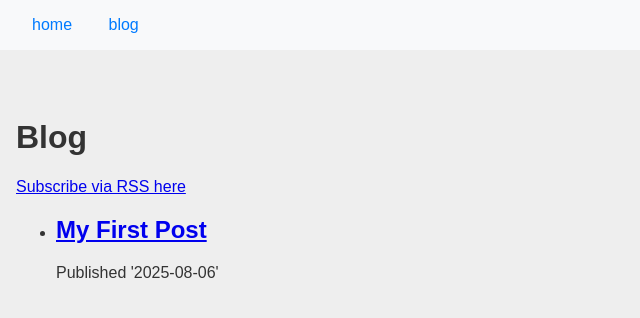
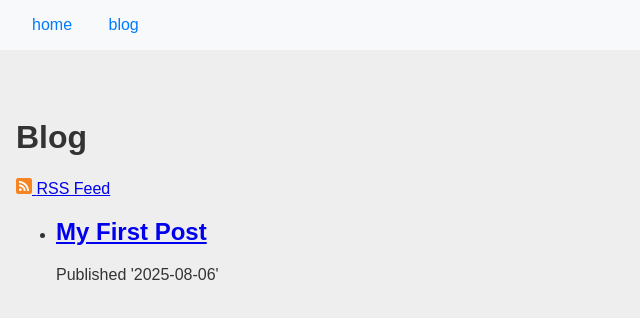
Before and after one commit to andrewbaughman/website, a SvelteKit app: page /blog in a window 1280 px wide. Shown: the top 318 px of the page, without its empty margins (0-640 px from the left). Built offline with nearby package versions, Linux system fonts and the light colour scheme.

Commit message:
Add RSS icon

```diff
--- a/src/routes/blog/+page.svelte
+++ b/src/routes/blog/+page.svelte
@@ -3,7 +3,10 @@
 </script>
 
 <h1>Blog</h1>
-<a href="/feed.rss"> Subscribe via RSS here</a>
+<a href="/feed.rss">
+    <img src="/rss_3536964.png" alt="RSS" />
+    <span>RSS Feed</span>
+</a>
 
 <ul>
     {#if data.posts.length > 0}
```
Also changed, not shown: static/rss_3536964.png (added).
